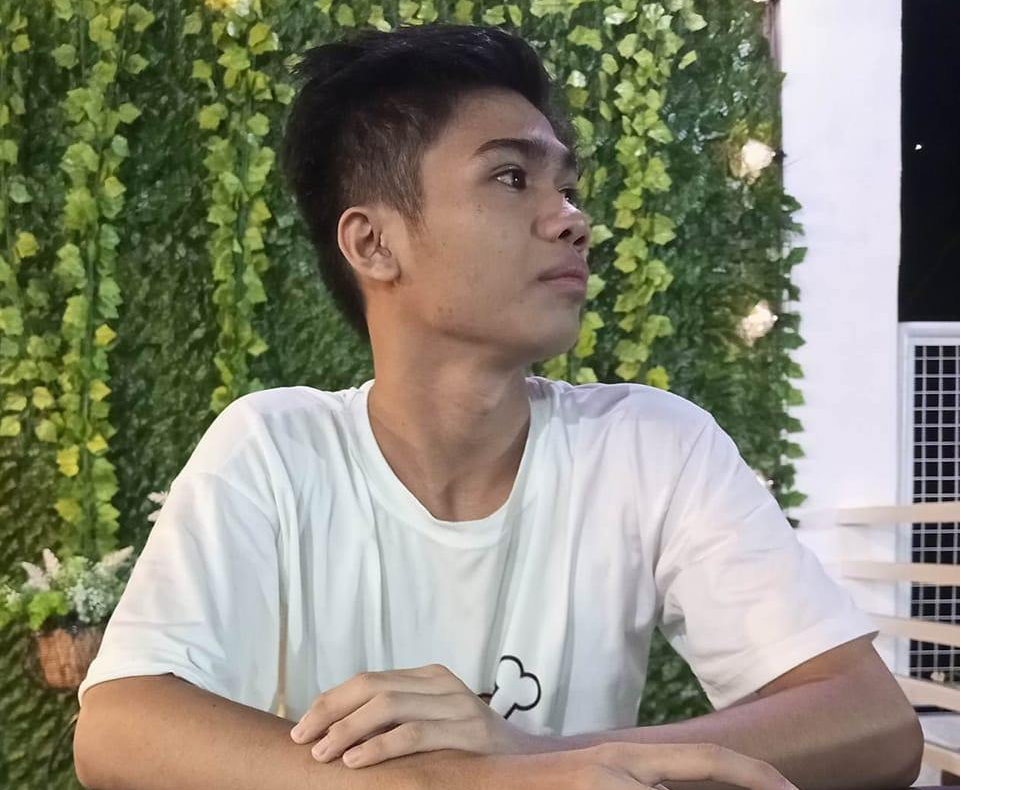
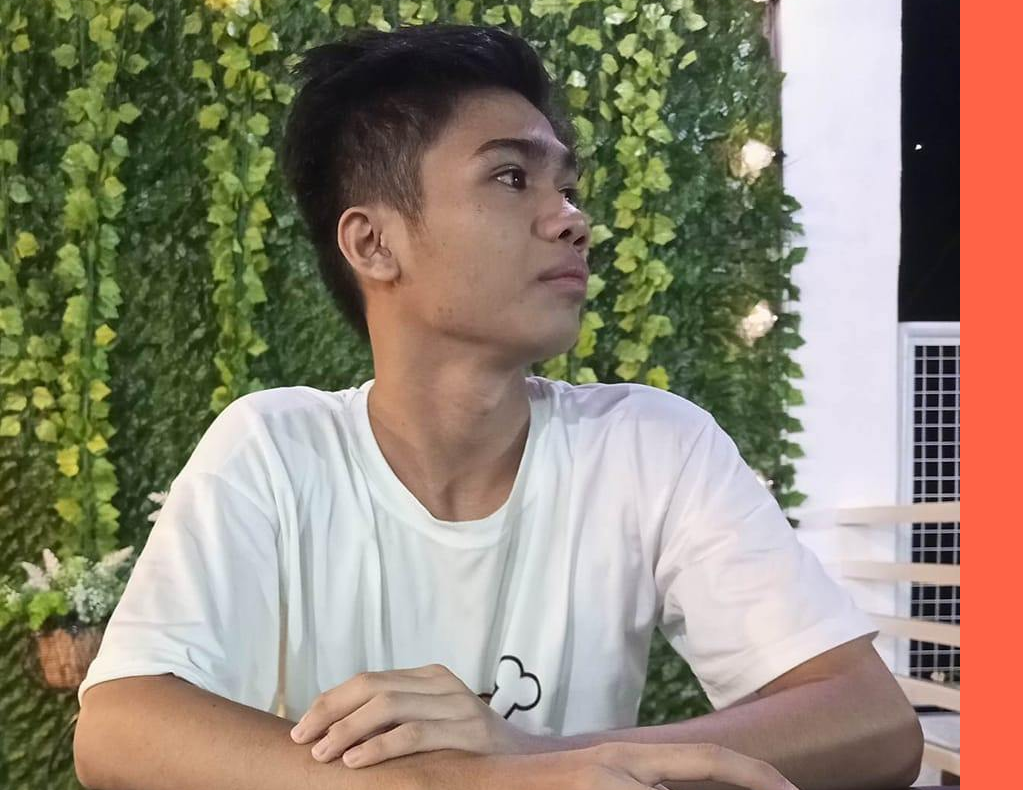
Before and after one commit to pikaPush/personal-introduction-page, a plain HTML site: page index.html in a window 1280 px wide. Shown: the part 80-870 px from the top of the page, without its empty margins (0-1023 px from the left). Drawn offline with nearby package versions, Linux system fonts and the light colour scheme.

Commit message:
Add background color to body

```diff
--- a/index.html
+++ b/index.html
@@ -10,6 +10,7 @@
 </head>
 
 <body>
+  <div class="container">
     <header>
       <h1>Justin Renz E. Gabuay</h1>
       <h2>Building the Web, One Pixel at a Time.</h2>
@@ -32,6 +33,7 @@
       <a href="https://www.facebook.com/Renz.Gabuay07" target="_blank"><i class='bx bxl-facebook-circle'></i></a>
       <a href="https://www.instagram.com/_rnzz.notfound/" target="_blank"><i class='bx bxl-instagram'></i></a>
     </footer>
+  </div>
 </body>
 
 </html>
--- a/style.css
+++ b/style.css
@@ -7,4 +7,5 @@
 body {
   font-family: Arial, Helvetica, sans-serif;
   height: 100vh;
+  background-color: tomato;
 }
```
Lines whose indentation alone changed are shown as unchanged.
